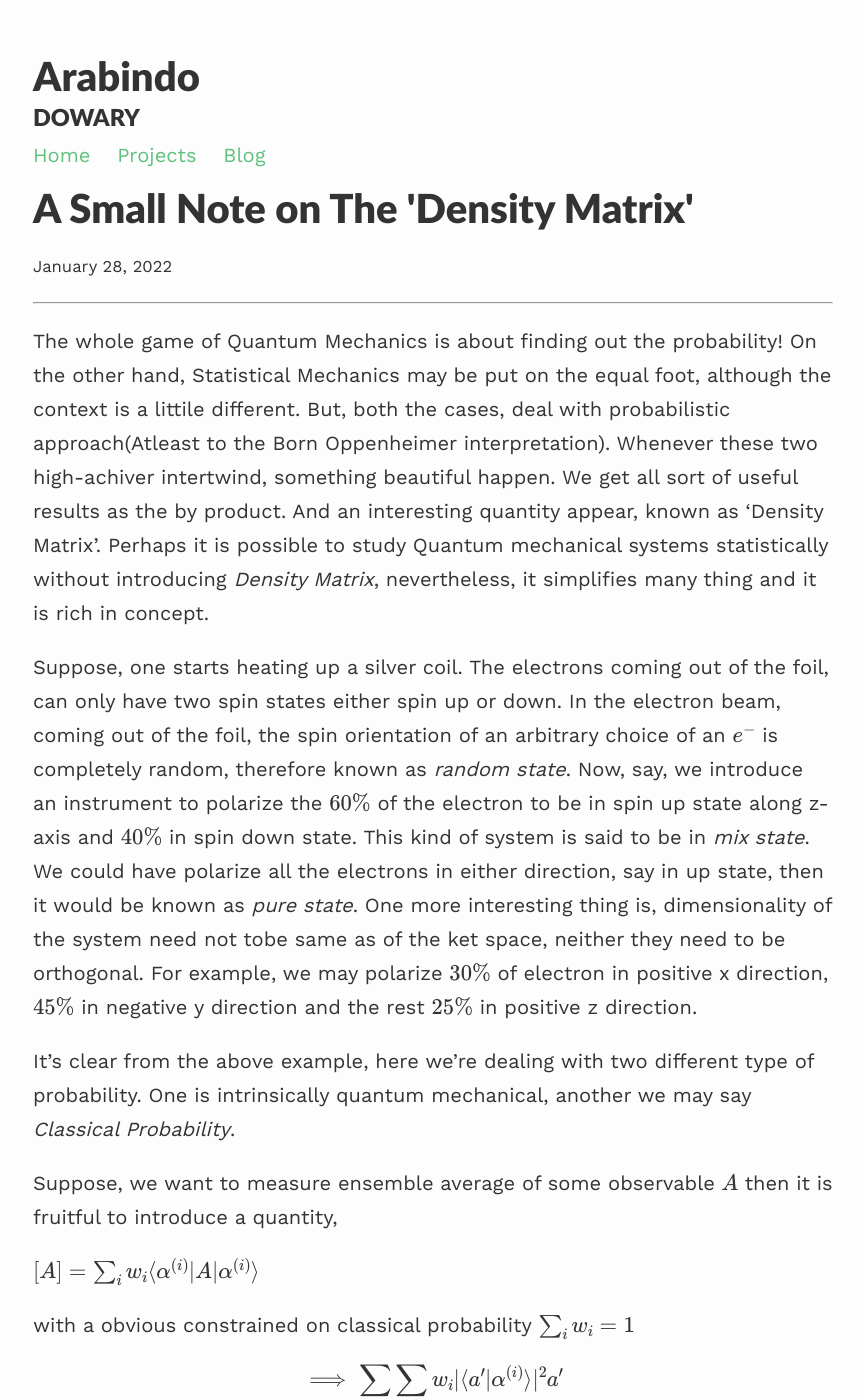
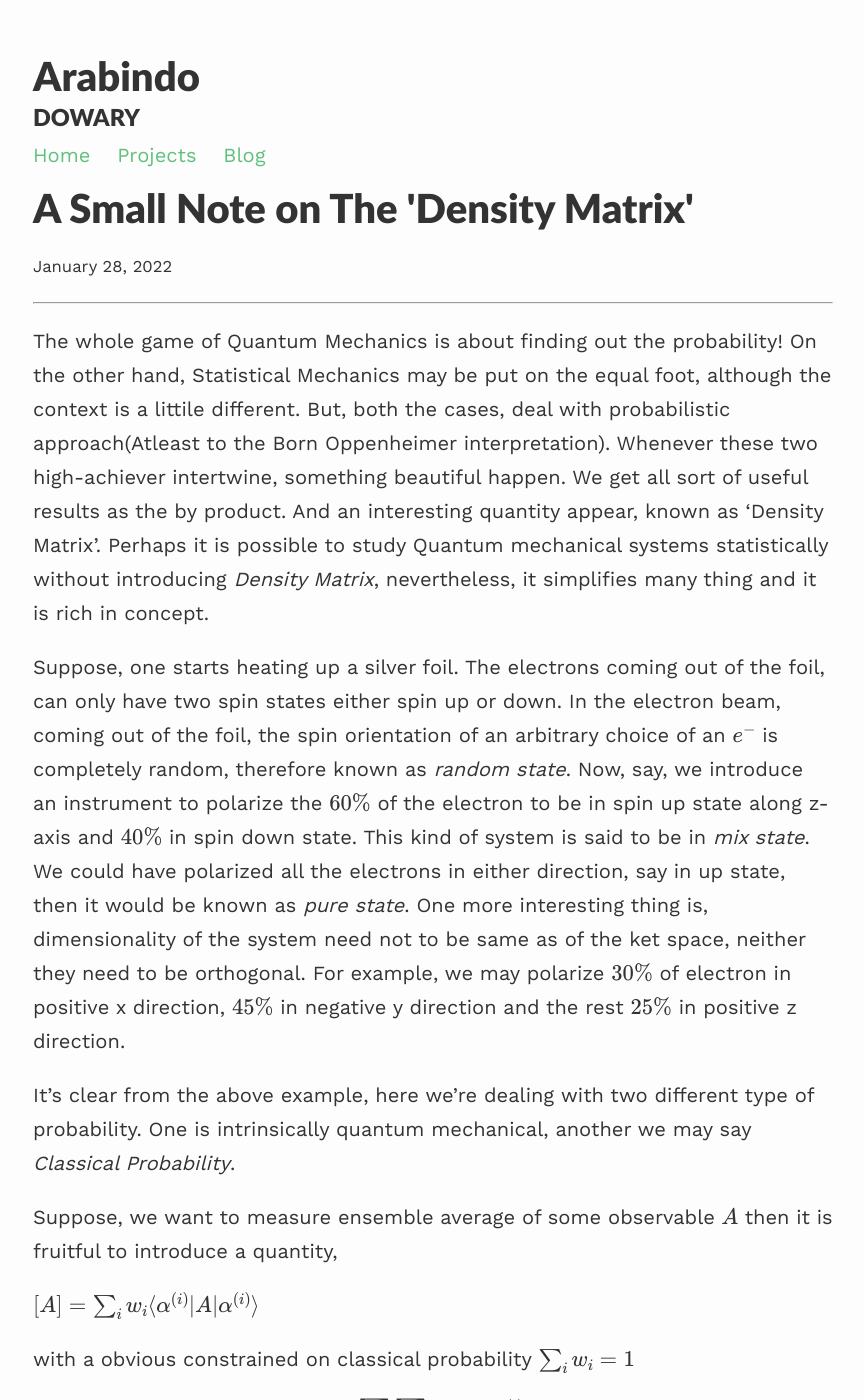
Before and after one commit to arabindo/arabindo.github.io, a Jekyll site: the page built from _posts/2022-01-28-density-matrix.md, in a window 1280 px wide and 1400 px high. Shown: the whole window, without its empty margins (207-1071 px from the left). Built offline with Jekyll 4.4.1, drawn with Linux system fonts in a browser that asks for light colours; nearby versions of some CDN libraries; comment, search, counter and statistics services are not loaded; some of the changed text lies outside the part shown.

Commit message:
Few changes made in post.

```diff
--- a/_posts/2022-01-28-density-matrix.md
+++ b/_posts/2022-01-28-density-matrix.md
@@ -4,9 +4,9 @@ title: "A Small Note on The 'Density Matrix'"
 math: true
 ---
 ---
-The whole game of Quantum Mechanics is about finding out the probability! On the other hand, Statistical Mechanics may be put on the equal foot, although the context is a littile different. But, both the cases, deal with probabilistic approach(Atleast to the Born Oppenheimer interpretation). Whenever these two high-achiver intertwind, something beautiful happen. We get all sort of useful results as the by product. And an interesting quantity appear, known as 'Density Matrix'. Perhaps it is possible to study Quantum mechanical systems statistically without introducing *Density Matrix*, nevertheless, it simplifies many thing and it is rich in concept.
+The whole game of Quantum Mechanics is about finding out the probability! On the other hand, Statistical Mechanics may be put on the equal foot, although the context is a littile different. But, both the cases, deal with probabilistic approach(Atleast to the Born Oppenheimer interpretation). Whenever these two high-achiever intertwine, something beautiful happen. We get all sort of useful results as the by product. And an interesting quantity appear, known as 'Density Matrix'. Perhaps it is possible to study Quantum mechanical systems statistically without introducing *Density Matrix*, nevertheless, it simplifies many thing and it is rich in concept.
 
-Suppose, one starts heating up a silver coil. The electrons coming out of the foil, can only have two spin states either spin up or down. In the electron beam, coming out of the foil, the spin orientation of an arbitrary choice of an \\(e^-\\) is completely random, therefore known as *random state*. Now, say, we introduce an instrument to polarize the \\(60\%\\) of the electron to be in spin up state along z-axis and \\(40\%\\) in spin down state. This kind of system is said to be in *mix state*. We could have polarize all the electrons in either direction, say in up state, then it would be known as *pure state*. One more interesting thing is, dimensionality of the system need not tobe same as of the ket space, neither they need to be orthogonal. For example, we may polarize \\(30\%\\) of electron in positive x direction, \\(45\%\\) in negative y direction and the rest \\(25\%\\) in positive z direction.
+Suppose, one starts heating up a silver foil. The electrons coming out of the foil, can only have two spin states either spin up or down. In the electron beam, coming out of the foil, the spin orientation of an arbitrary choice of an \\(e^-\\) is completely random, therefore known as *random state*. Now, say, we introduce an instrument to polarize the \\(60\%\\) of the electron to be in spin up state along z-axis and \\(40\%\\) in spin down state. This kind of system is said to be in *mix state*. We could have polarized all the electrons in either direction, say in up state, then it would be known as *pure state*. One more interesting thing is, dimensionality of the system need not to be same as of the ket space, neither they need to be orthogonal. For example, we may polarize \\(30\%\\) of electron in positive x direction, \\(45\%\\) in negative y direction and the rest \\(25\%\\) in positive z direction.
 
 It's clear from the above example, here we're dealing with two different type of probability. One is intrinsically quantum mechanical, another we may say *Classical Probability*.
 
```
Also changed, not shown: other parts of _posts/2022-01-28-density-matrix.md (+1 -1 lines).
